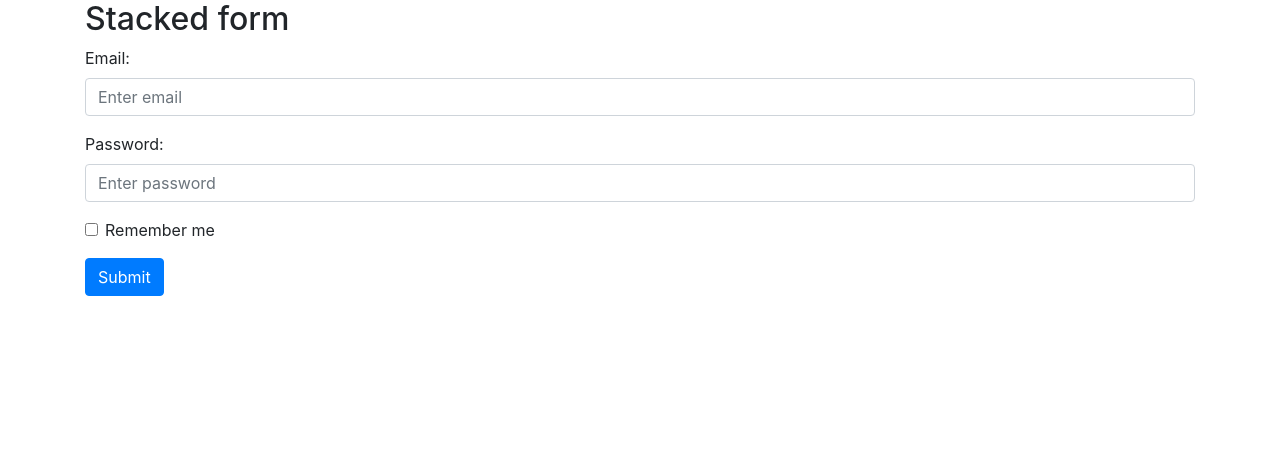
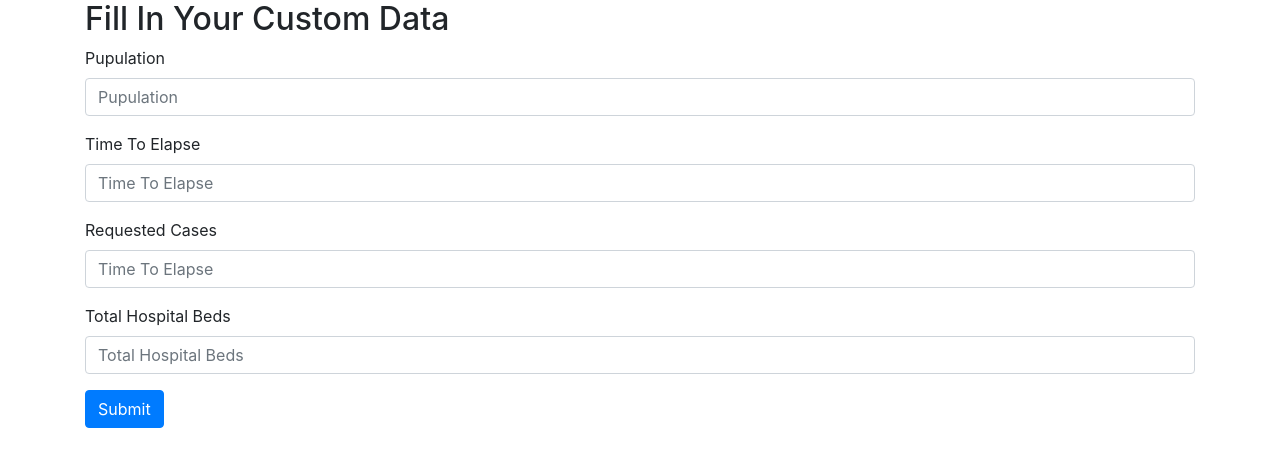
Before and after one commit to KKaranja/corona-estimator, a website: page index.html in a window 1280 px wide. Drawn offline with nearby package versions, Linux system fonts and the light colour scheme.

Commit message:
pushing index.html changes to the master

```diff
--- a/index.html
+++ b/index.html
@@ -14,21 +14,25 @@
 <body>
 
     <div class="container">
-        <h2>Stacked form</h2>
+        <h2>Fill In Your Custom Data</h2>
         <form action="/action_page.php">
             <div class="form-group">
-                <label for="email">Email:</label>
-                <input type="email" class="form-control" id="email" placeholder="Enter email" name="email">
+                <label for="pupulation">Pupulation</label>
+                <input type="text" class="form-control" id="pupulation" placeholder="Pupulation" name="pupulation">
             </div>
             <div class="form-group">
-                <label for="pwd">Password:</label>
-                <input type="password" class="form-control" id="pwd" placeholder="Enter password" name="pswd">
+                <label for="Time-to-elapse">Time To Elapse</label>
+                <input type="text" class="form-control" id="time-to-elapse" placeholder="Time To Elapse" name="time-to-elapse">
             </div>
-            <div class="form-group form-check">
-                <label class="form-check-label">
-                    <input class="form-check-input" type="checkbox" name="remember"> Remember me
-                </label>
+            <div class="form-group">
+                <label for="requested-cases">Requested Cases</label>
+                <input type="text" class="form-control" id="requested-cases" placeholder="Time To Elapse" name="requested-cases">
             </div>
+            <div class="form-group">
+                <label for="total-beds">Total Hospital Beds</label>
+                <input type="text" class="form-control" id="total-beds" placeholder="Total Hospital Beds" name="total-beds">
+            </div>
+
             <button type="submit" class="btn btn-primary">Submit</button>
         </form>
     </div>
```
